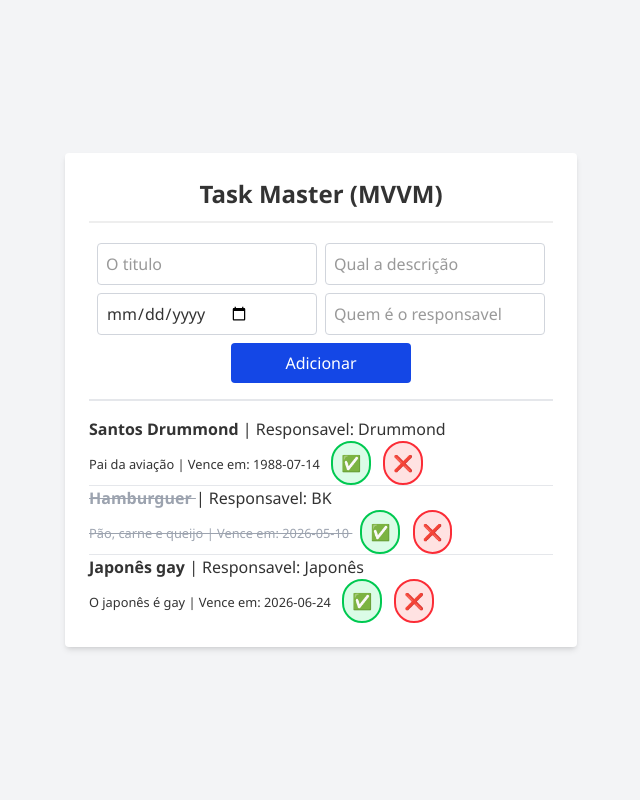
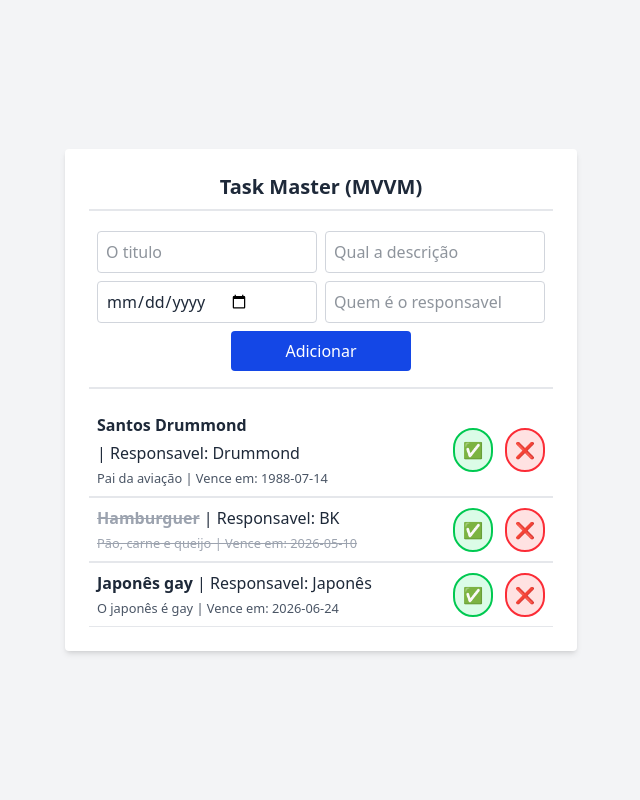
Before and after one commit to LucasVeneziani/ProjetoPHP, a PHP site: page / in a window 1280 px wide. Shown: the whole page, without its empty margins (319-959 px from the left). Run offline with PHP 8.4, Linux system fonts and the light colour scheme; data comes from the database, SQL or seed files in the repository; both versions use the stored data as it was after the commit.

Commit message:
Add files via upload

```diff
--- a/src/View/estilo.css
+++ b/src/View/estilo.css
@@ -1,5 +1,12 @@
-     body { font-family: 'Segoe UI', Tahoma, Geneva, Verdana, sans-serif; background-color: #f3f4f6; color: #333; display: flex; justify-content: center; align-items: center; height: 100vh; }
-        .container { background: #fff; padding: 30px; border-radius: 8px; box-shadow: 0 4px 6px rgba(0,0,0,0.1); width: 100%; max-width: 500px; }
-        h1 { font-size: 1.5rem; text-align: center; border-bottom: 2px solid #eee; padding-bottom: 10px; }
-        .error { color: #dc2626; background: #fee2e2; padding: 10px; border-radius: 4px; font-size: 0.9rem; }
-        li.done strong, li.done small { text-decoration: line-through; color: #9ca3af; }
+.error {
+   color: #dc2626;
+   background: #fee2e2;
+   padding: 10px;
+   border-radius: 4px;
+   font-size: 0.9rem;
+}
+
+li.done strong, li.done small {
+   text-decoration: line-through;
+   color: #9ca3af;
+}
--- a/src/js/TaskViewModel.js
+++ b/src/js/TaskViewModel.js
@@ -65,11 +65,16 @@ class TaskViewModel {
             const li = document.createElement('li');
             li.className = task.done ? 'done' : '';
             li.innerHTML = `
-                <strong>${task.title}</strong> | Responsavel: ${task.responsavel}<br>
-                <small>${task.descricao} | Vence em: ${task.dataVenc} </small>
-                <button onclick="vm.completeTask(${task.id})" class="border-2 border-green-500 bg-green-100 hover:bg-green-200 p-2 ml-2 rounded-full">✅</button>
-                <button onclick="vm.deleteTask(${task.id})" class="border-2 border-red-500 bg-red-100 hover:bg-red-200 p-2 ml-2 rounded-full">❌</button>
-
+            <div class="flex justify-between items-center border-b border-gray-200 p-2">
+                <div class="flex flex-wrap gap-1">
+                    <strong class="font-bold">${task.title}</strong> | Responsavel: ${task.responsavel}<br>
+                    <small class="text-gray-600">${task.descricao} | Vence em: ${task.dataVenc}</small>
+                </div>
+                <div class="flex items-center justify-end gap-1">
+                    <button onclick="vm.completeTask(${task.id})" class="border-2 border-green-500 bg-green-100 hover:bg-green-200 p-2 ml-2 rounded-full">✅</button>
+                    <button onclick="vm.deleteTask(${task.id})" class="border-2 border-red-500 bg-red-100 hover:bg-red-200 p-2 ml-2 rounded-full">❌</button>
+                </div>
+            </div>
             `;
             this.listElement.appendChild(li);
         });
```
Also changed, not shown: tasks.sqlite (added).
